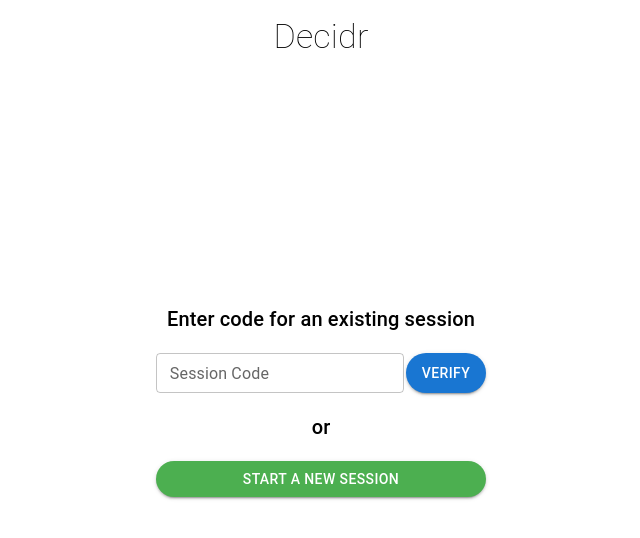
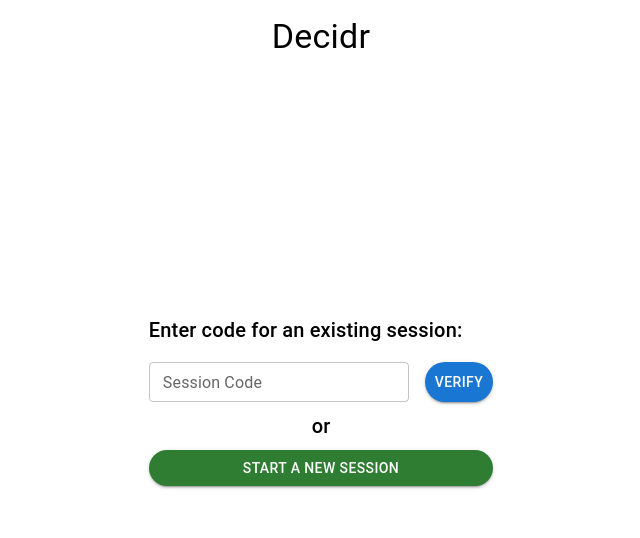
Before and after one commit to Katie500/Decidr, a React (Create React App) app in the folder client/: page / in a window 1280 px wide. Shown: the top 538 px of the page, without its empty margins (319-959 px from the left). Built offline with nearby package versions, Linux system fonts and the light colour scheme.

Commit message:
added a styling sheet

```diff
--- a/client/src/pages/MainPage.jsx
+++ b/client/src/pages/MainPage.jsx
@@ -1,13 +1,7 @@
-import {
-  Box,
-  Button,
-  Container,
-  Grid,
-  TextField,
-  Typography,
-} from '@mui/material';
+import { Box, Button, Grid, TextField, Typography } from '@mui/material';
 import React, { useState } from 'react';
 import LoadingBackdrop from '../components/global/LoadingBackdrop';
+import '../styles/SharedStyles.css';
 
 const MainPage = () => {
   const [pending, setPending] = useState(false);
@@ -28,86 +22,46 @@ const MainPage = () => {
   };
 
   return (
-    <Container
-      style={{
-        height: '98vh',
-        display: 'flex',
-        flexDirection: 'column',
-        justifyContent: 'center',
-        alignItems: 'center',
-      }}
-    >
+    <Grid className="container">
       <Box>
         <Typography
           variant="h4"
-          style={{
-            width: '100%',
-            textAlign: 'center',
-            fontWeight: 'lighter',
-            marginTop: '1rem',
-            position: 'absolute',
-            top: 0,
-            left: 0,
-          }}
+          className="title"
+          marginTop={2}
+          textAlign={'center'}
         >
           Decidr
         </Typography>
       </Box>
-      {/* TODO: 'MAKE THIS CONTENT IN THE GRID BELOW TO SHOW UP IN THE CENTER */}
-      <Box
-        style={{
-          gap: 2,
-          display: 'flex',
-          flexDirection: 'column',
-          alignItems: 'center',
-          justifyContent: 'center',
-        }}
-      >
-        <Typography variant="h6">Enter code for an existing session</Typography>
-        <Box style={{ display: 'flex', gap: 2, marginTop: '1rem' }}>
+      <Box className="contentBox">
+        <Typography variant="h6">
+          Enter code for an existing session:
+        </Typography>
+        <Box className="inputBox">
           <TextField
             fullWidth
             label="Session Code"
             variant="outlined"
             size="small"
           />
-          <Button
-            variant="contained"
-            onClick={handleVerify}
-            sx={{
-              minWidth: 'initial',
-            }}
-          >
+          <Button variant="contained" onClick={handleVerify}>
             Verify
           </Button>
         </Box>
-
-        <Typography
-          variant="h6"
-          style={{
-            width: '100%',
-            textAlign: 'center',
-            display: 'block',
-            marginTop: '1rem',
-            marginBottom: '1rem',
-          }}
-        >
+        <Typography variant="h6" margin={1} textAlign={'center'}>
           or
         </Typography>
         <Button
           variant="contained"
           color="success"
-          sx={{
-            width: '100%',
-            backgroundColor: (theme) => theme.palette.success.light,
-          }}
           onClick={handleStart}
+          fullWidth
         >
           Start a new session
         </Button>
       </Box>
       <LoadingBackdrop open={pending} />
-    </Container>
+    </Grid>
   );
 };
 
--- /dev/null
+++ b/client/src/styles/SharedStyles.css
@@ -0,0 +1,28 @@
+/* USED IN Mainpage and NicknamePage */
+.container {
+    height: 98vh;
+    display: flex;
+    justify-content: center;
+    align-items: center;
+  }
+
+  .title {
+    width: 100%;
+    font-weight: lighter;
+    position: absolute;
+    top: 0;
+    left: 0;
+  }
+
+  .contentBox {
+    display: flex;
+    flex-direction: column;
+  }
+
+  .inputBox {
+    display: flex;
+    gap: 1rem;
+    flex-direction: row;
+    justify-content: space-between;
+    margin-top: 1rem;
+  }
```
